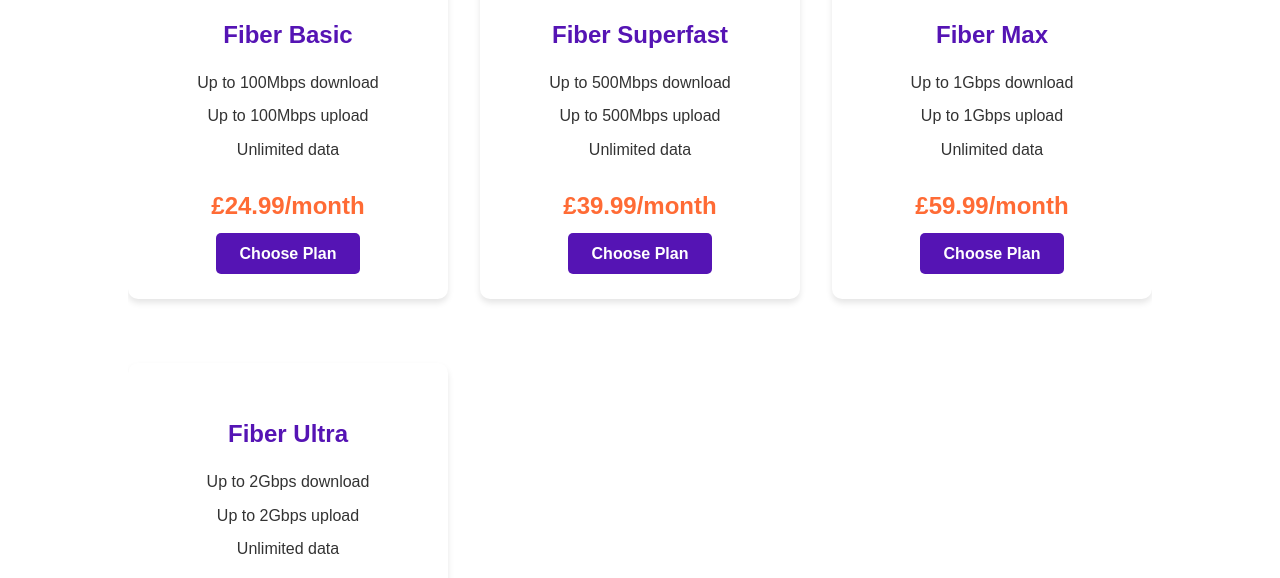
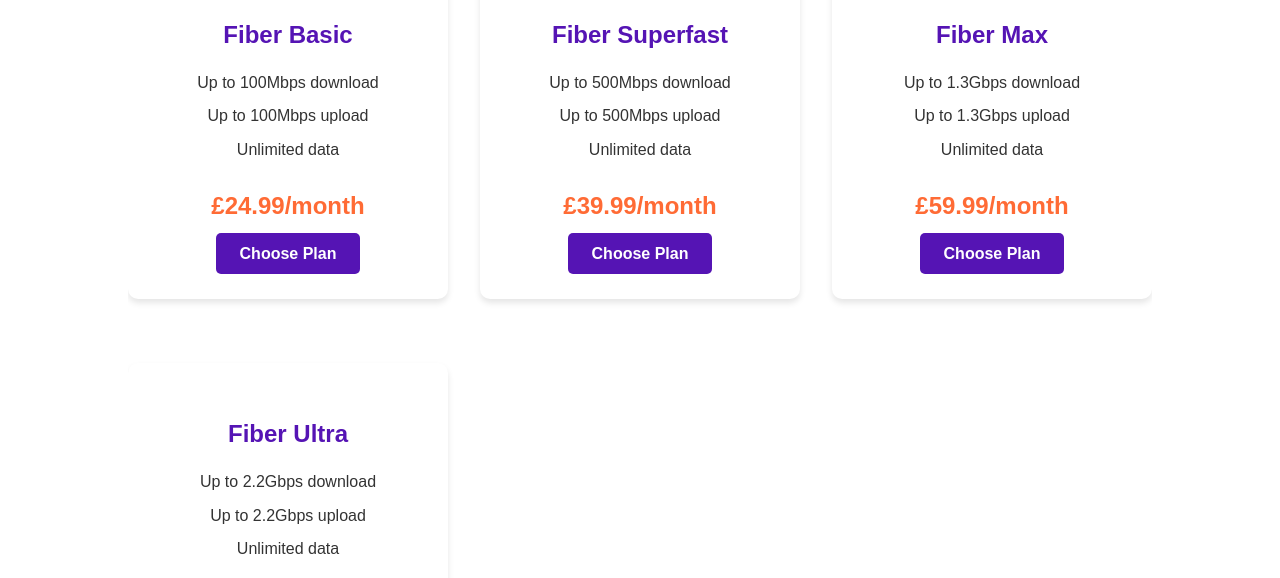
Before and after one commit to nicolemiller2005/NetVistaFiber.github.io, a plain HTML site: page index.html in a window 1280 px wide. Both pictures are taken after a click on the link "Broadband". Shown: the part 281-859 px from the top of the page. Drawn offline with Linux system fonts and the light colour scheme.

Commit message:
index.html

```diff
--- a/index.html
+++ b/index.html
@@ -316,8 +316,8 @@
                     <div class="package-box">
                         <h2>Fiber Max</h2>
                         <ul class="package-features">
-                            <li>Up to 1Gbps download</li>
-                            <li>Up to 1Gbps upload</li>
+                            <li>Up to 1.3Gbps download</li>
+                            <li>Up to 1.3Gbps upload</li>
                             <li>Unlimited data</li>
                         </ul>
                         <div class="package-price">£59.99/month</div>
@@ -326,8 +326,8 @@
                     <div class="package-box">
                         <h2>Fiber Ultra</h2>
                         <ul class="package-features">
-                            <li>Up to 2Gbps download</li>
-                            <li>Up to 2Gbps upload</li>
+                            <li>Up to 2.2Gbps download</li>
+                            <li>Up to 2.2Gbps upload</li>
                             <li>Unlimited data</li>
                         </ul>
                         <div class="package-price">£89.99/month</div>
```
